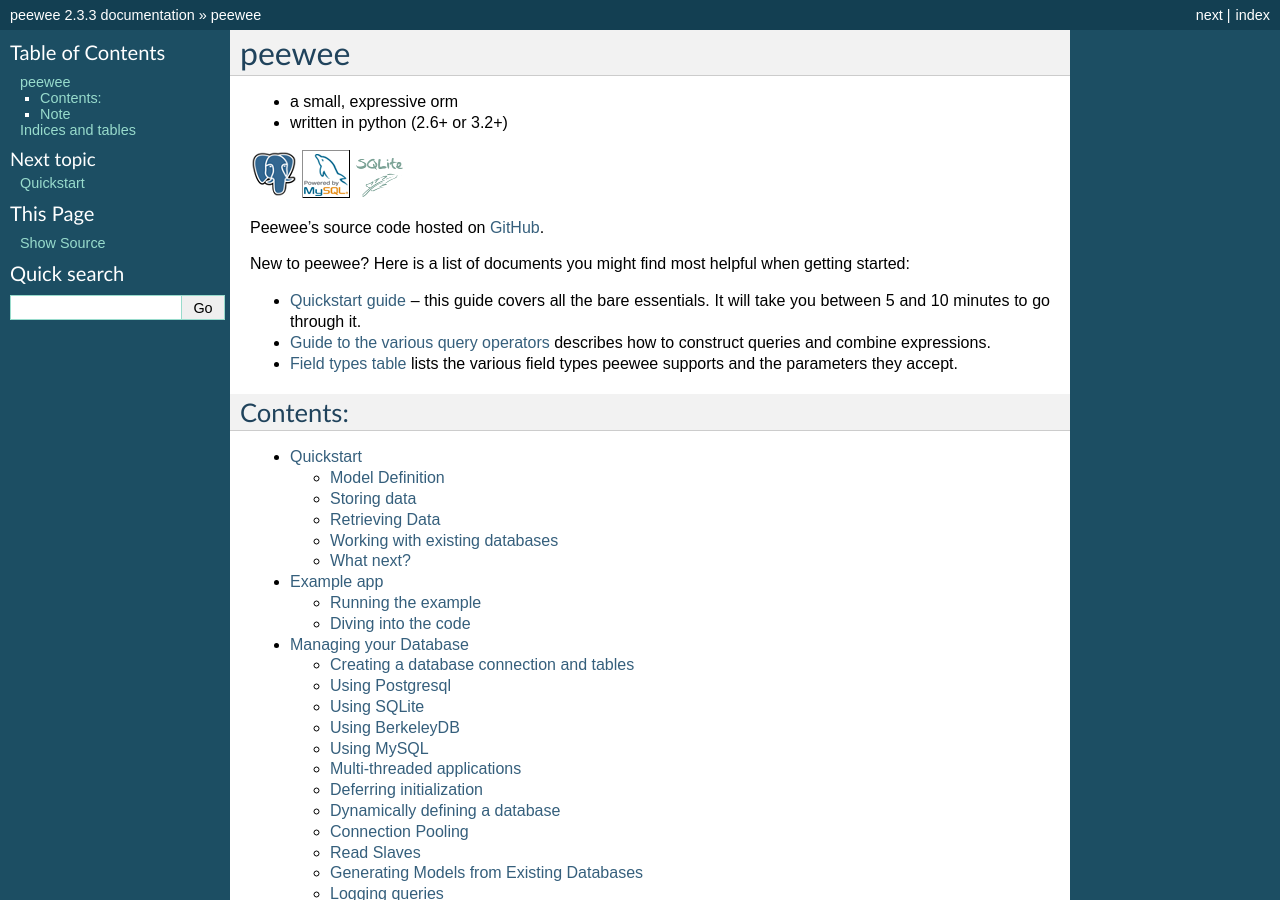
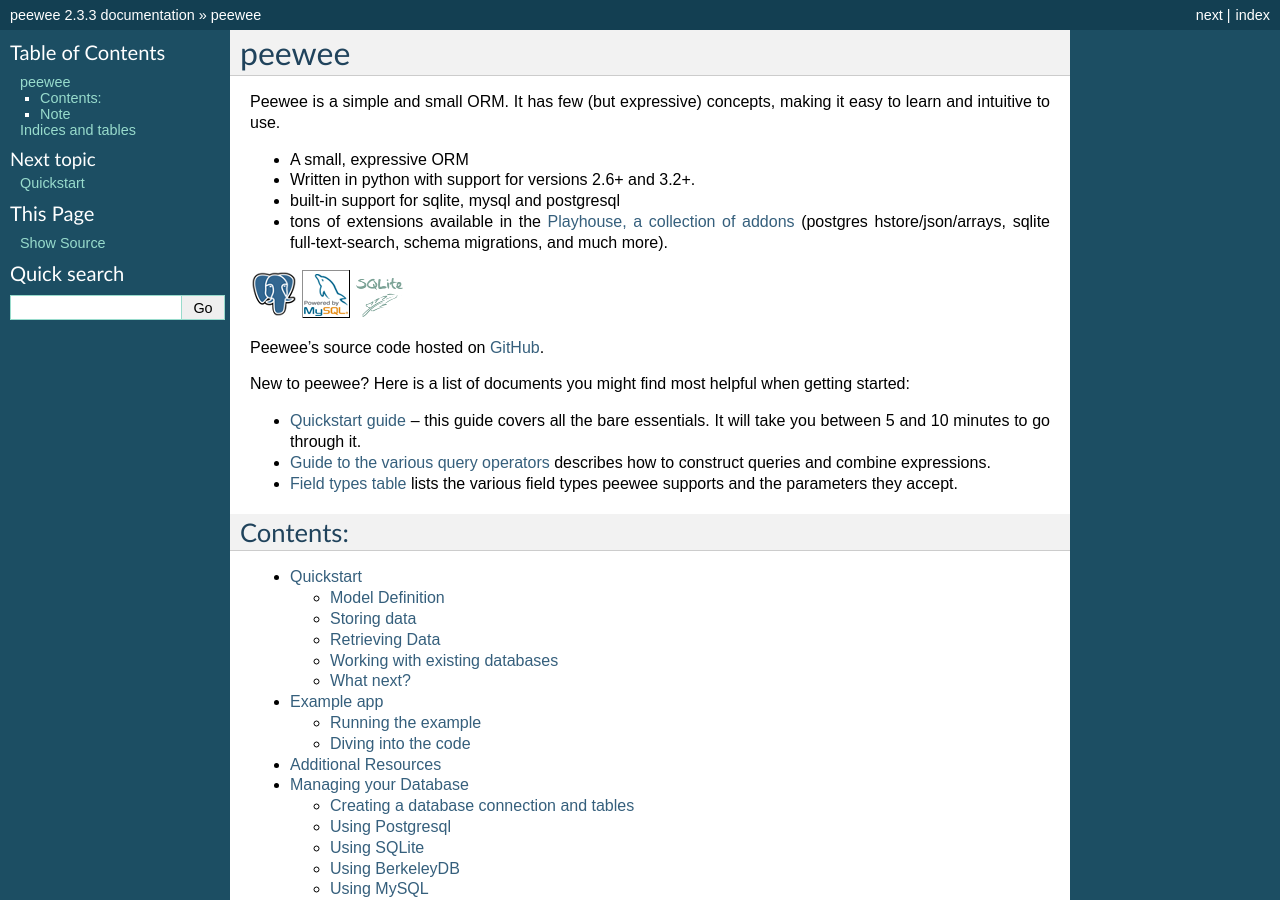
Before and after one commit to coleifer/peewee, a Sphinx documentation site: the page built from docs/index.rst, in a window 1280 px wide and 900 px high. Built offline with Sphinx 7.4.7, drawn with Linux system fonts in a browser that asks for light colours; pages that are not in the unit, such as notebooks, are missing from menus; some of the changed text lies outside the part shown.

```diff
--- a/docs/index.rst
+++ b/docs/index.rst
@@ -6,8 +6,12 @@
 peewee
 ======
 
-* a small, expressive orm
-* written in python (2.6+ or 3.2+)
+Peewee is a simple and small ORM. It has few (but expressive) concepts, making it easy to learn and intuitive to use.
+
+* A small, expressive ORM
+* Written in python with support for versions 2.6+ and 3.2+.
+* built-in support for sqlite, mysql and postgresql
+* tons of extensions available in the :ref:`playhouse` (postgres hstore/json/arrays, sqlite full-text-search, schema migrations, and much more).
 
 .. image:: postgresql.png
     :target: peewee/cookbook.html#using-with-postgresql
@@ -40,6 +44,7 @@ Contents:
    peewee/installation
    peewee/quickstart
    peewee/example
+   peewee/more-resources
    peewee/database
    peewee/models
    peewee/querying
```
Also changed, not shown: other parts of docs/index.rst (+1 -1 lines), README.rst (+21 -9 lines), docs/peewee/more-resources.rst (added, +16 -0 lines).
